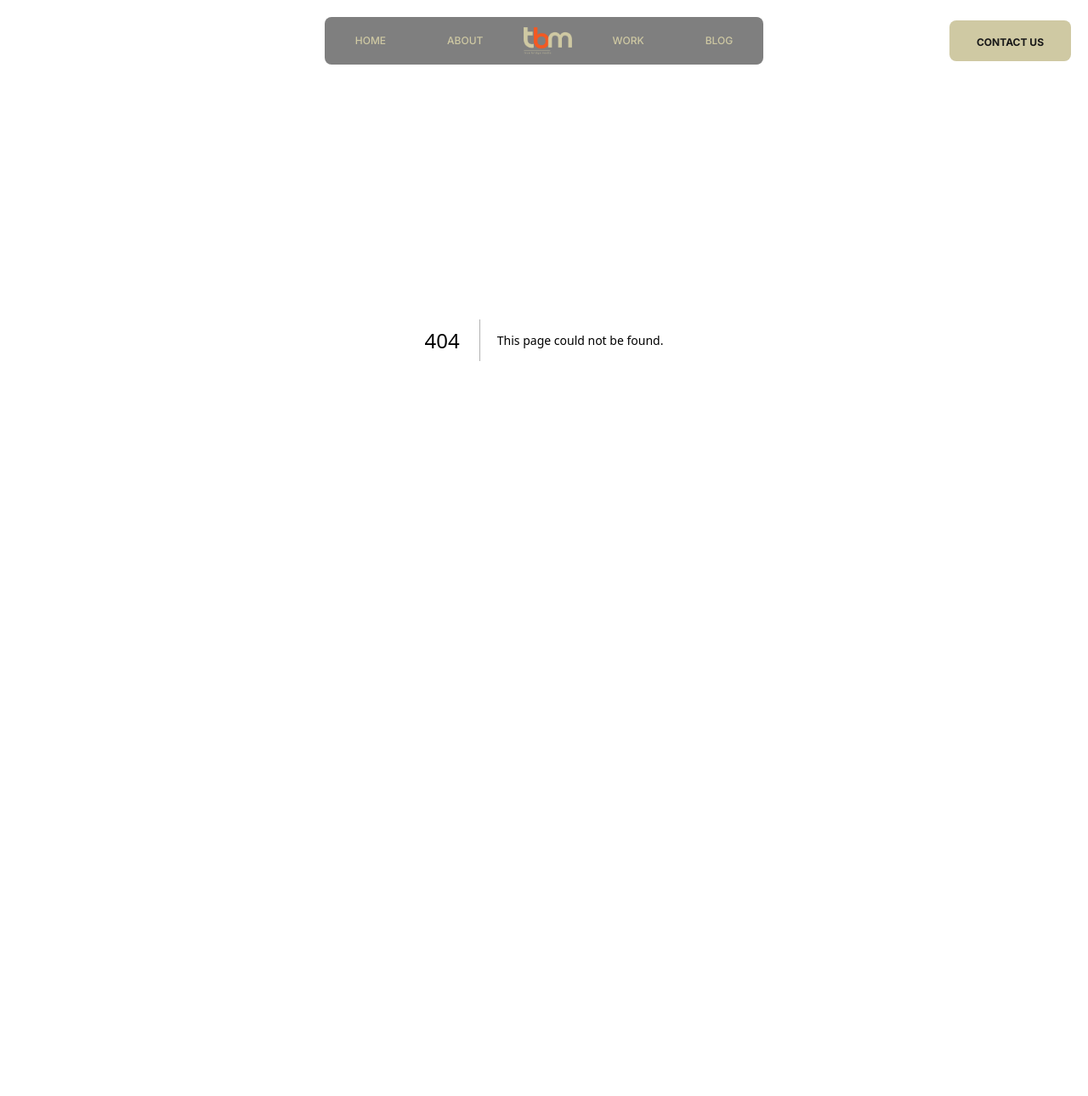
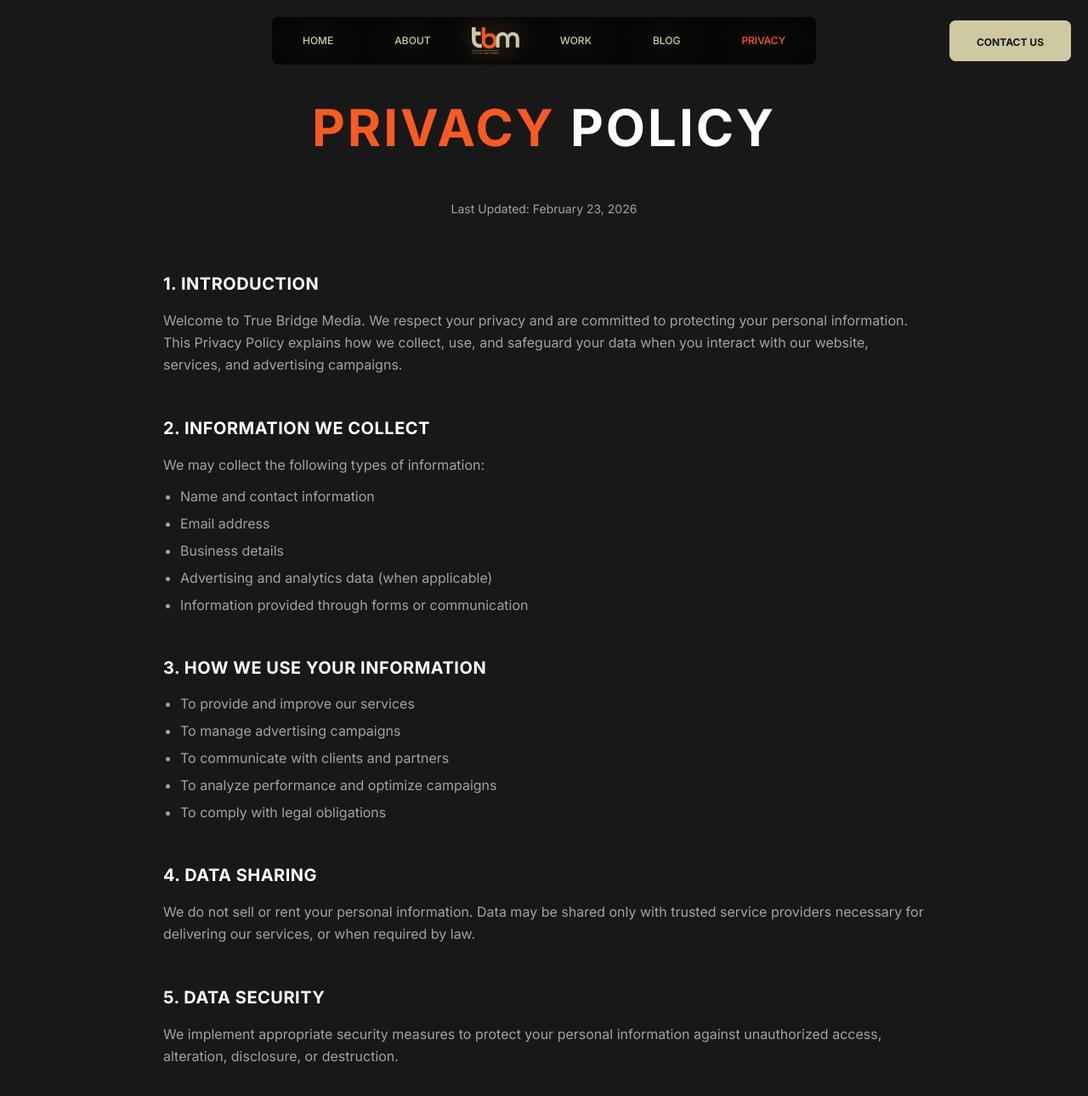
Before and after one commit to Pratham-011/tbm, a Next.js app: page /Privacy in a window 1280 px wide. Before the commit this address had no page. Shown: the top 1290 px of the page at 85% size. Before the commit the page ends 800 px from the top, so only its background shows below. Built offline with nearby package versions, Linux system fonts and the light colour scheme.

Commit message:
PrivacyPage added

```diff
--- a/package.json
+++ b/package.json
@@ -20,7 +20,9 @@
     "clsx": "^2.1.1",
     "framer-motion": "^11.15.0",
     "gsap": "^3.12.5",
+    "hamo": "latest",
     "iconify": "^1.4.0",
+    "lenis": "latest",
     "locomotive-scroll": "^5.0.0-beta.21",
     "lucide-react": "^0.468.0",
     "next": "14.2.3",
@@ -33,7 +35,8 @@
     "slick-carousel": "^1.8.1",
     "swiper": "^11.1.15",
     "tailwind-merge": "^2.6.0",
-    "tailwindcss-animate": "^1.0.7"
+    "tailwindcss-animate": "^1.0.7",
+    "tempus": "latest"
   },
   "devDependencies": {
     "postcss": "^8",
--- /dev/null
+++ b/src/app/Privacy/page.jsx
@@ -0,0 +1,141 @@
+"use client";
+
+import React from "react"; // Ensure React is imported
+import Footer from "@/components/Footer";
+import Navigation from "@/components/Navigation";
+
+const PrivacyPage = () => { // Ensure this is a valid React functional component
+    return (
+        <>
+            <Navigation />
+            <main className="container mx-auto px-5">
+                <section className="py-20">
+
+                    {/* Heading */}
+                    <div className="text-center mb-16">
+                        <h1 className="text-3xl lg:text-5xl xl:text-6xl font-bold uppercase tracking-wider py-10">
+                            <span className="text-[#f85a23]">Privacy</span>{" "}
+                            <span className="text-white">Policy</span>
+                        </h1>
+                        <p className="text-white/60 mt-4 text-sm">
+                            Last Updated: February 23, 2026
+                        </p>
+                    </div>
+
+                    {/* Content */}
+                    <div className="space-y-12 max-w-4xl mx-auto">
+
+                        {/* Section 1 */}
+                        <div>
+                            <h2 className="text-white text-xl font-bold mb-4 uppercase tracking-wide">
+                                1. Introduction
+                            </h2>
+                            <p className="text-white/60 leading-relaxed">
+                                Welcome to True Bridge Media. We respect your privacy and are
+                                committed to protecting your personal information. This Privacy
+                                Policy explains how we collect, use, and safeguard your data when
+                                you interact with our website, services, and advertising
+                                campaigns.
+                            </p>
+                        </div>
+
+                        {/* Section 2 */}
+                        <div>
+                            <h2 className="text-white text-xl font-bold mb-4 uppercase tracking-wide">
+                                2. Information We Collect
+                            </h2>
+                            <p className="text-white/60 leading-relaxed mb-3">
+                                We may collect the following types of information:
+                            </p>
+                            <ul className="space-y-2 text-white/60 list-disc pl-5">
+                                <li>Name and contact information</li>
+                                <li>Email address</li>
+                                <li>Business details</li>
+                                <li>Advertising and analytics data (when applicable)</li>
+                                <li>Information provided through forms or communication</li>
+                            </ul>
+                        </div>
+
+                        {/* Section 3 */}
+                        <div>
+                            <h2 className="text-white text-xl font-bold mb-4 uppercase tracking-wide">
+                                3. How We Use Your Information
+                            </h2>
+                            <ul className="space-y-2 text-white/60 list-disc pl-5">
+                                <li>To provide and improve our services</li>
+                                <li>To manage advertising campaigns</li>
+                                <li>To communicate with clients and partners</li>
+                                <li>To analyze performance and optimize campaigns</li>
+                                <li>To comply with legal obligations</li>
+                            </ul>
+                        </div>
+
+                        {/* Section 4 */}
+                        <div>
+                            <h2 className="text-white text-xl font-bold mb-4 uppercase tracking-wide">
+                                4. Data Sharing
+                            </h2>
+                            <p className="text-white/60 leading-relaxed">
+                                We do not sell or rent your personal information. Data may be
+                                shared only with trusted service providers necessary for
+                                delivering our services, or when required by law.
+                            </p>
+                        </div>
+
+                        {/* Section 5 */}
+                        <div>
+                            <h2 className="text-white text-xl font-bold mb-4 uppercase tracking-wide">
+                                5. Data Security
+                            </h2>
+                            <p className="text-white/60 leading-relaxed">
+                                We implement appropriate security measures to protect your
+                                personal information against unauthorized access, alteration,
+                                disclosure, or destruction.
+                            </p>
+                        </div>
+
+                        {/* Section 6 */}
+                        <div>
+                            <h2 className="text-white text-xl font-bold mb-4 uppercase tracking-wide">
+                                6. Data Retention
+                            </h2>
+                            <p className="text-white/60 leading-relaxed">
+                                We retain personal information only as long as necessary to
+                                provide our services and comply with legal obligations.
+                            </p>
+                        </div>
+
+                        {/* Section 7 */}
+                        <div>
+                            <h2 className="text-white text-xl font-bold mb-4 uppercase tracking-wide">
+                                7. Your Rights
+                            </h2>
+                            <p className="text-white/60 leading-relaxed">
+                                You may request access, correction, or deletion of your personal
+                                data at any time by contacting us.
+                            </p>
+                        </div>
+
+                        {/* Section 8 */}
+                        <div>
+                            <h2 className="text-white text-xl font-bold mb-4 uppercase tracking-wide">
+                                8. Contact Us
+                            </h2>
+                            <p className="text-white/60 leading-relaxed">
+                                If you have any questions about this Privacy Policy, please
+                                contact us at:
+                            </p>
+                            <p className="text-[#f85a23] font-medium mt-2">
+                                hello@truebridgemedia.com
+                            </p>
+                        </div>
+
+                    </div>
+                </section>
+                <Footer />
+            </main>
+        </>
+    );
+};
+
+export default PrivacyPage; // Ensure the default export is correct
--- a/src/components/Footer.jsx
+++ b/src/components/Footer.jsx
@@ -32,12 +32,14 @@ function Footer() {
 <div className="flex flex-col lg:flex-row items-center justify-center  py-5">
   {/* <!-- Navigation Links Section --> */}
   <div className="w-full flex lg:justify-between gap-5  items-center flex-col lg:flex-row ">
-    <div className="flex gap-5">
+    {/* <div className="flex gap-5"> */}
+    <div className="flex flex-wrap justify-center lg:justify-start gap-x-6 gap-y-2 max-w-[260px] lg:max-w-none">
       <Link href="/" className="text-[#cfc9a3] text-xs font-medium uppercase">Home</Link>
       <Link href="/about" className="text-[#cfc9a3] text-xs font-medium uppercase">About</Link>
       <Link href="/work" className="text-[#cfc9a3] text-xs font-medium uppercase">Work</Link>
       <Link href="/blog" className="text-[#cfc9a3] text-xs font-medium uppercase">Blog</Link>
       <Link href="/contact" className="text-[#cfc9a3] text-xs font-medium uppercase">Contact</Link>
+      <Link href="/Privacy" className="text-[#cfc9a3] text-xs font-medium uppercase">Privacy</Link>
     </div>
     {/* <!-- Social Media Icons --> */}
     <div className="flex gap-4">
--- a/src/components/Navigation.jsx
+++ b/src/components/Navigation.jsx
@@ -45,6 +45,7 @@ const Navigation = () => {
   const menuLinksRight = [
     { path: "/work", label: "WORK" },
     { path: "/blog", label: "BLOG" },
+    { path: "/Privacy", label: "PRIVACY" }, // Added Privacy link
   ];
 
   const menuLinks = [
@@ -52,6 +53,7 @@ const Navigation = () => {
     { path: "/about", label: "ABOUT" },
     { path: "/work", label: "WORK" },
     { path: "/blog", label: "BLOG" },
+    { path: "/Privacy", label: "PRIVACY" }, // Added Privacy link
   ];
 
   return (
```
Also changed, not shown: 1 other file (tests, documents, lock files or other folders).
